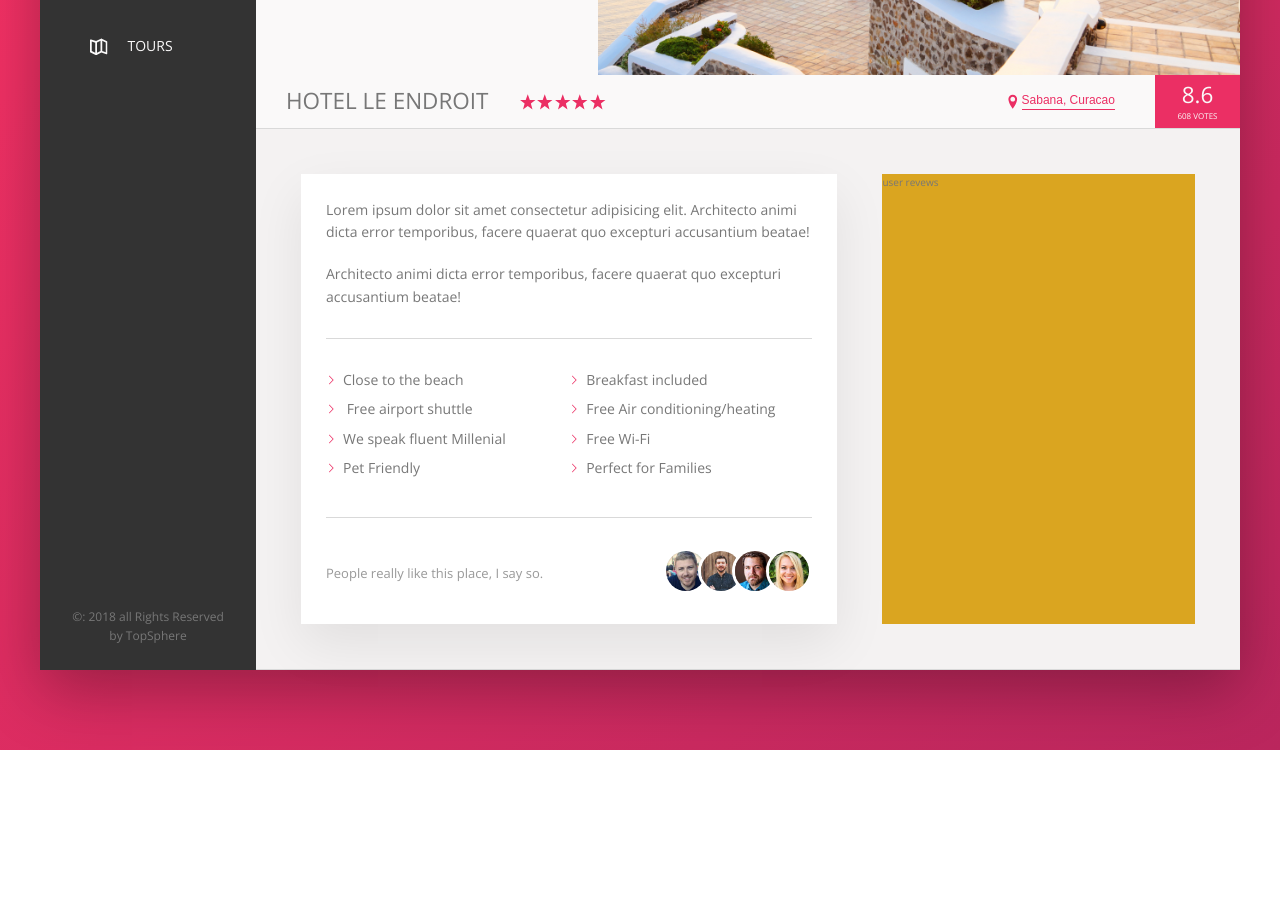
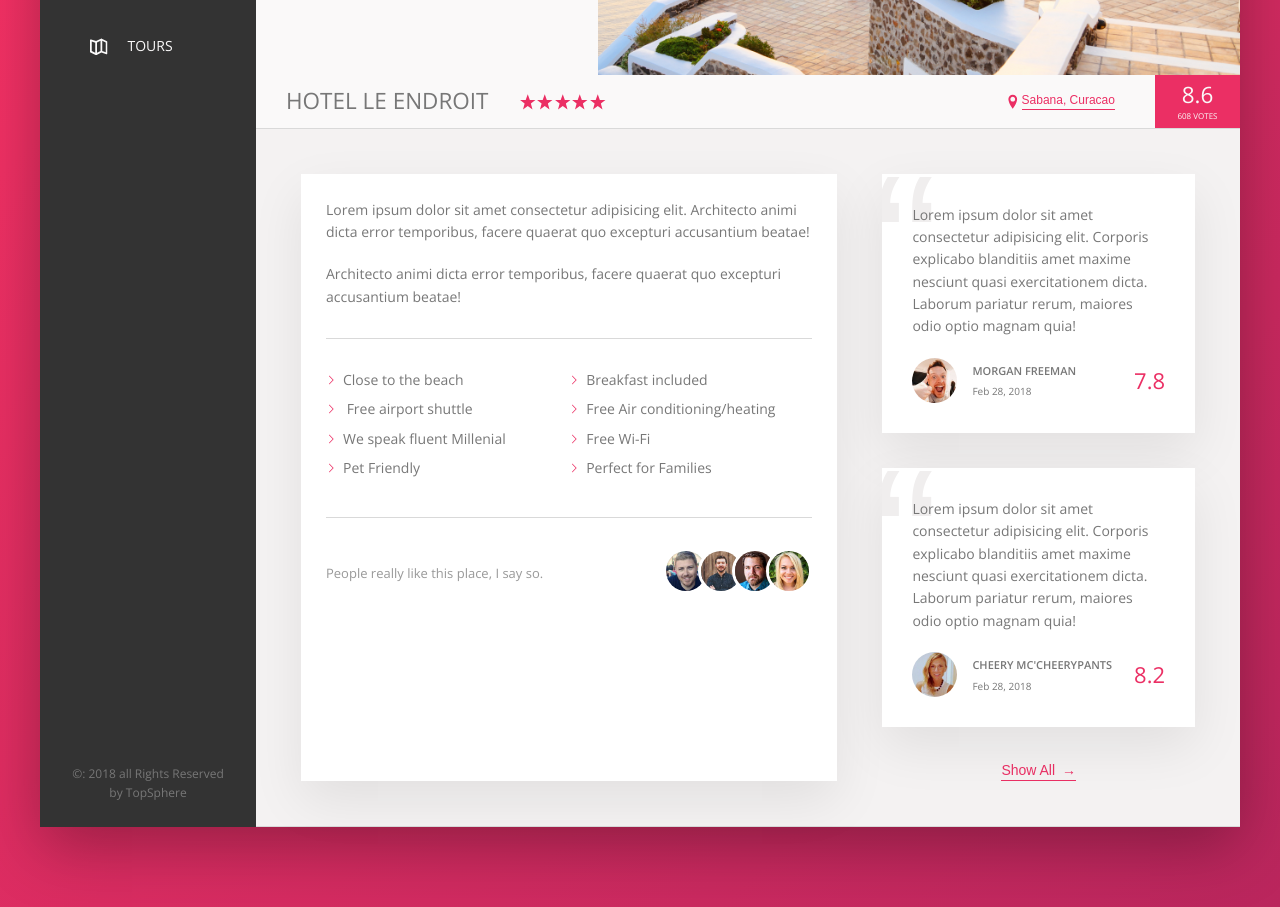
Before and after one commit to Jozefw/Flex-Stay, a website: page starter/index.html in a window 1280 px wide. Shown: the part 460-1367 px from the top of the page. Before the commit the page ends 1210 px from the top, so only its background shows below. Drawn offline with nearby package versions, Linux system fonts and the light colour scheme.

Commit message:
add center section except cta

```diff
--- a/starter/index.html
+++ b/starter/index.html
@@ -166,7 +166,33 @@
                         </div>
                     </div>
                     <div class="user-reviews">
-                        user revews
+                        <figure class="review">
+                            <blockquote class="review__text">
+                                Lorem ipsum dolor sit amet consectetur adipisicing elit. Corporis explicabo blanditiis amet maxime nesciunt quasi exercitationem dicta. Laborum pariatur rerum, maiores odio optio magnam quia!
+                            </blockquote>
+                            <figcaption class="review__user">
+                                <img src="img/user-1.jpg" alt="User Photo 1" class="review__photo">
+                                <div class="review__user-box">
+                                    <p class="review__user-name">Morgan Freeman</p>
+                                    <p class="review__user-date"> Feb 28, 2018</p>
+                                </div>
+                                <div class="review__rating">7.8</div>
+                            </figcaption>
+                        </figure>
+                        <figure class="review">
+                            <blockquote class="review__text">
+                                Lorem ipsum dolor sit amet consectetur adipisicing elit. Corporis explicabo blanditiis amet maxime nesciunt quasi exercitationem dicta. Laborum pariatur rerum, maiores odio optio magnam quia!
+                            </blockquote>
+                            <figcaption class="review__user">
+                                <img src="img/user-2.jpg" alt="User Photo 2" class="review__photo">
+                                <div class="review__user-box">
+                                    <p class="review__user-name">Cheery Mc'Cheerypants</p>
+                                    <p class="review__user-date"> Feb 28, 2018</p>
+                                </div>
+                                <div class="review__rating">8.2</div>
+                            </figcaption>
+                        </figure>
+                        <button class="btn-inline">Show All<span> &rarr;</span></button>
                     </div>
                 </div>
             </main>
--- a/starter/sass/_component.scss
+++ b/starter/sass/_component.scss
@@ -265,10 +265,19 @@
     cursor: pointer;
     transition: all .2s;
 
+    & span {
+        margin-left: 3px;
+        transition: all .2s;
+    }
+
     &:hover{
         color: var(--color-grey-dark-1);
         animation: pulsate 1s infinite;
         backface-visibility: none;
+
+        & span {
+            margin-left: 8px;
+        }
     }
 
     &:focus{
@@ -366,3 +375,67 @@
         }
     }
 }
+
+////////////////////////////////////////////// USER REVIEWS
+
+.user-reviews{
+    .review{
+        background-color: #fff;
+        box-shadow: var(--shadow);
+        padding: 3rem;
+        margin-bottom: 3.5rem;
+        position: relative;
+        overflow: hidden;
+        &__text{
+            margin-bottom: 2rem;
+            z-index: 10;
+            position: relative;
+        }
+        &__user{
+            display:flex;
+            margin-top: 2rem;
+            align-items: center;
+        }
+        &__photo{
+            width: 4.5rem;
+            height: 4.5rem;
+            border-radius: 50%;
+            margin-right: 1.5rem;
+        }
+
+        &__user-box{
+            margin-right: auto;
+        }
+
+        &__user-name{
+            font-size: 1.1rem;
+            font-weight: 600;
+            text-transform: uppercase;
+            margin-bottom: .4rem;
+        }
+
+        &__user-date{
+            font-size: 1rem;
+            color: var(--color-dark-grey-3);
+        }
+        &__rating{
+            font-size: 2.2rem;
+            color: var(--color-primary);
+            font-weight: 300;
+        }
+        &::before{
+            content:"\201c";
+            display: inline-block;
+            position: absolute;
+            top: -2.75rem;
+            left: -1rem;
+            font-size: 20rem;
+            color: var(--color-grey-light-3);
+            font-family: sans-serif;
+            line-height: 1;
+            overflow: hidden;
+            z-index: 1;
+        }
+    }
+
+}
--- a/starter/sass/_layout.scss
+++ b/starter/sass/_layout.scss
@@ -35,6 +35,7 @@
 
 
 .detail{
+    font-size:1.4rem;
     display: flex;
     padding: 4.5rem;
     background-color: var(--color-grey-light-2);
@@ -51,6 +52,8 @@
 }
 
 .user-reviews{
-    background-color: goldenrod;
     flex: 1;
+    display: flex;
+    flex-direction: column;
+    align-items: center;
 }
```
Also changed, not shown: starter/css/style.css.
